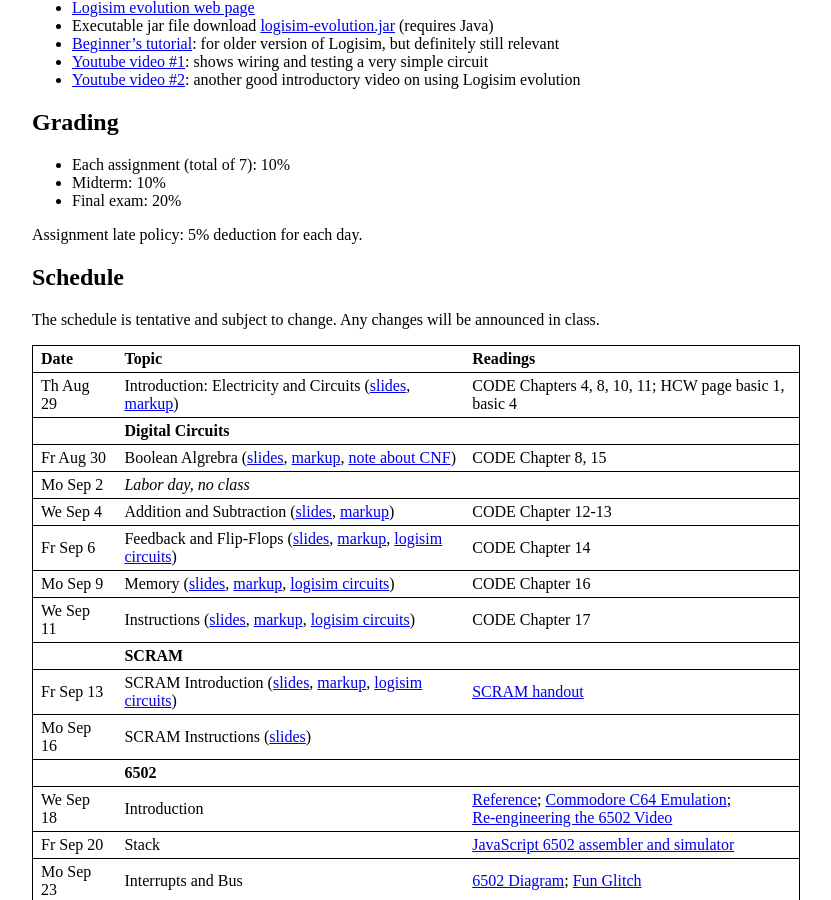
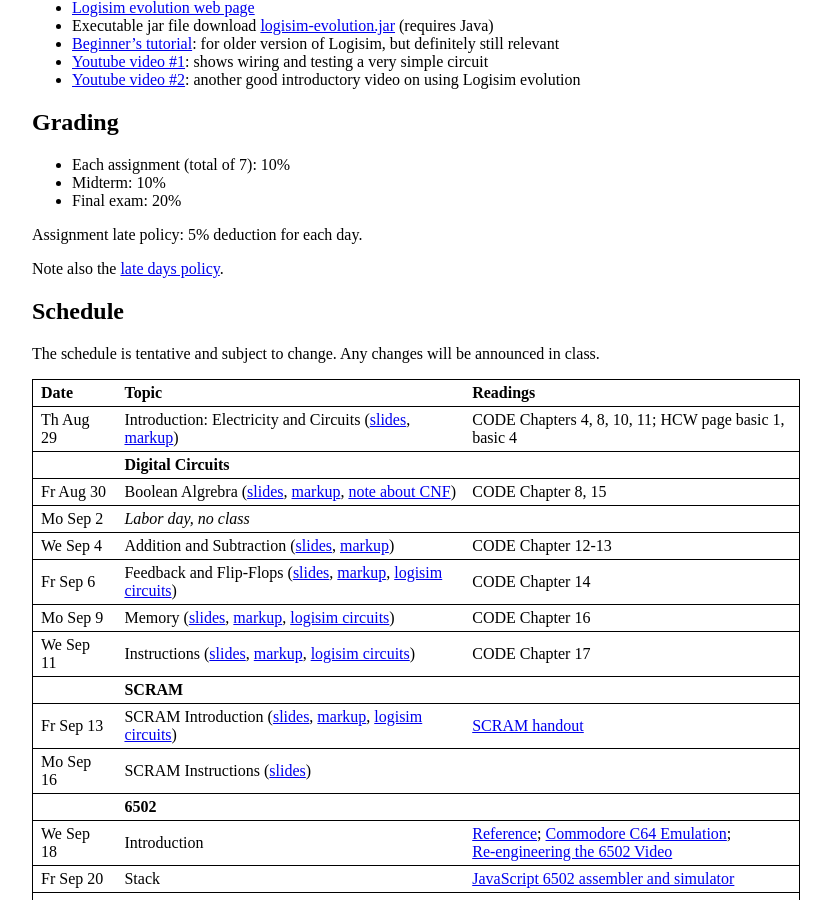
Before and after one commit to jhucsf/fall2019, a Jekyll site: the page built from index.md, in a window 1280 px wide and 900 px high, scrolled down 642 px. Shown: the whole window, without its empty margins (224-1055 px from the left). Built offline with Jekyll 4.4.1, drawn with Linux system fonts in a browser that asks for light colours.

Commit message:
link to late days policy from main page

```diff
--- a/index.md
+++ b/index.md
@@ -43,6 +43,8 @@ Homework assignments are based on assignments designed by [Peter Froehlich](http
 * Final exam: 20%
 
 Assignment late policy: 5% deduction for each day.
+
+Note also the [late days policy](notes/latedays.html).
 
 ## Schedule
 
```
